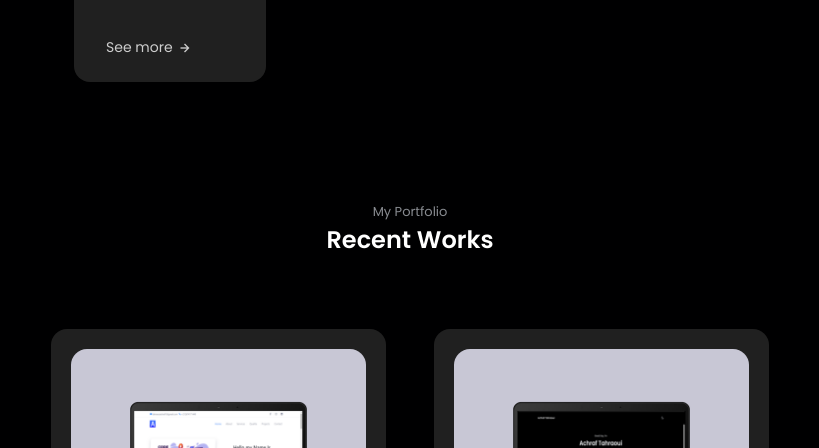
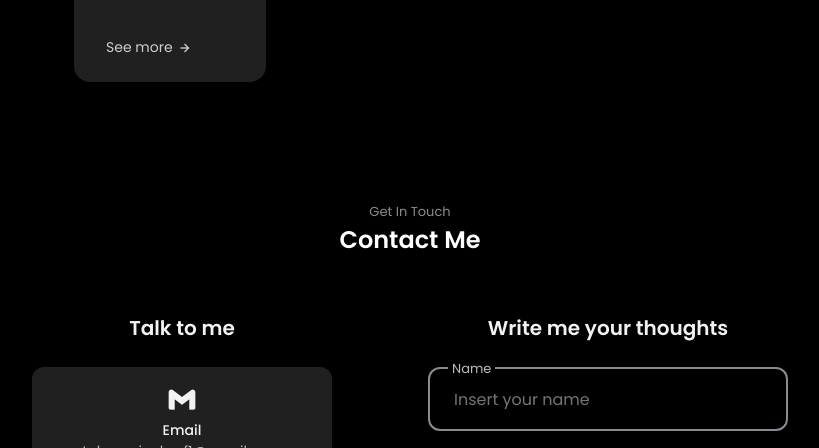
Before and after one commit to tahraouiachraf/portfolio.github.io, a plain HTML site: page index.html in a window 1280 px wide. Shown: the part 2104-2552 px from the top of the page, without its empty margins (230-1049 px from the left). Drawn offline with nearby package versions, Linux system fonts and the light colour scheme.

Commit message:
Update index.html

```diff
--- a/index.html
+++ b/index.html
@@ -333,7 +333,7 @@
             </section>
 
             <!--=============== WORK ===============-->
-            <section class="work section" id="work">
+            <!-- <section class="work section" id="work">
                 <span class="section_subtitle">
                     My Portfolio
                 </span>
@@ -342,9 +342,6 @@
                     <div class="work_card mix landing">
                         <img src="assets/img/last_portfolio.png" alt="" class="work_img">
                         <h3 class="work_title">Last Portfolio</h3>
-                        <!-- <a href="https://aymenjdily-demo.netlify.app/" target="_blank" class="work_button">
-                            Demo <i class='bx bx-right-arrow-alt work_icon' ></i>
-                        </a> -->
                     </div>
                     <div class="work_card mix landing">
                         <img src="assets/img/portfolio.png" alt="" class="work_img">
@@ -353,12 +350,9 @@
                     <div class="work_card mix landing">
                         <img src="assets/img/kreis.png" alt="" class="work_img">
                         <h3 class="work_title">Kreis</h3>
-                        <!-- <a href="https://aymenjdily.github.io/Ecommerce-plants-website/" target="_blank" class="work_button">
-                            Demo <i class='bx bx-right-arrow-alt work_icon' ></i>
-                        </a> -->
                     </div>
                 </div>
-            </section>
+            </section> -->
 
             <!--=============== CONTACT ===============-->
             <section class="contact section" id="contact">
```
